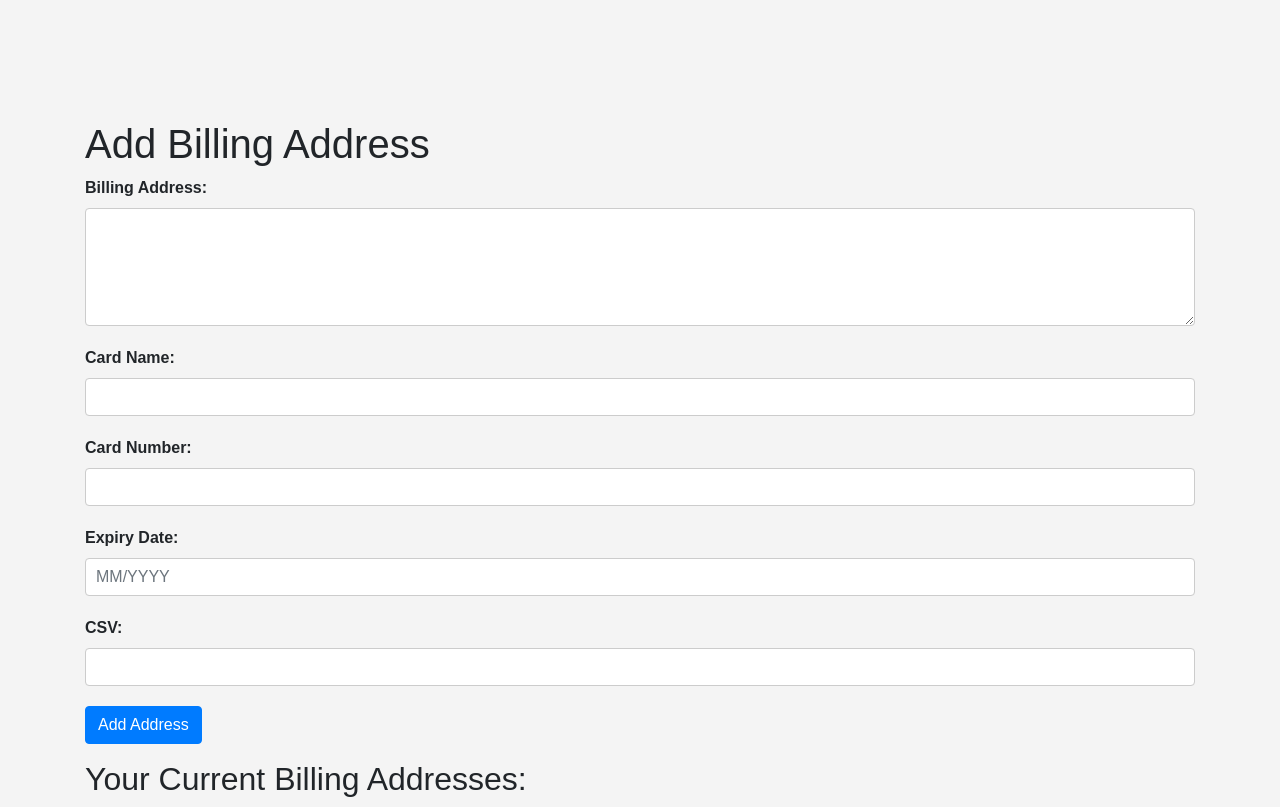
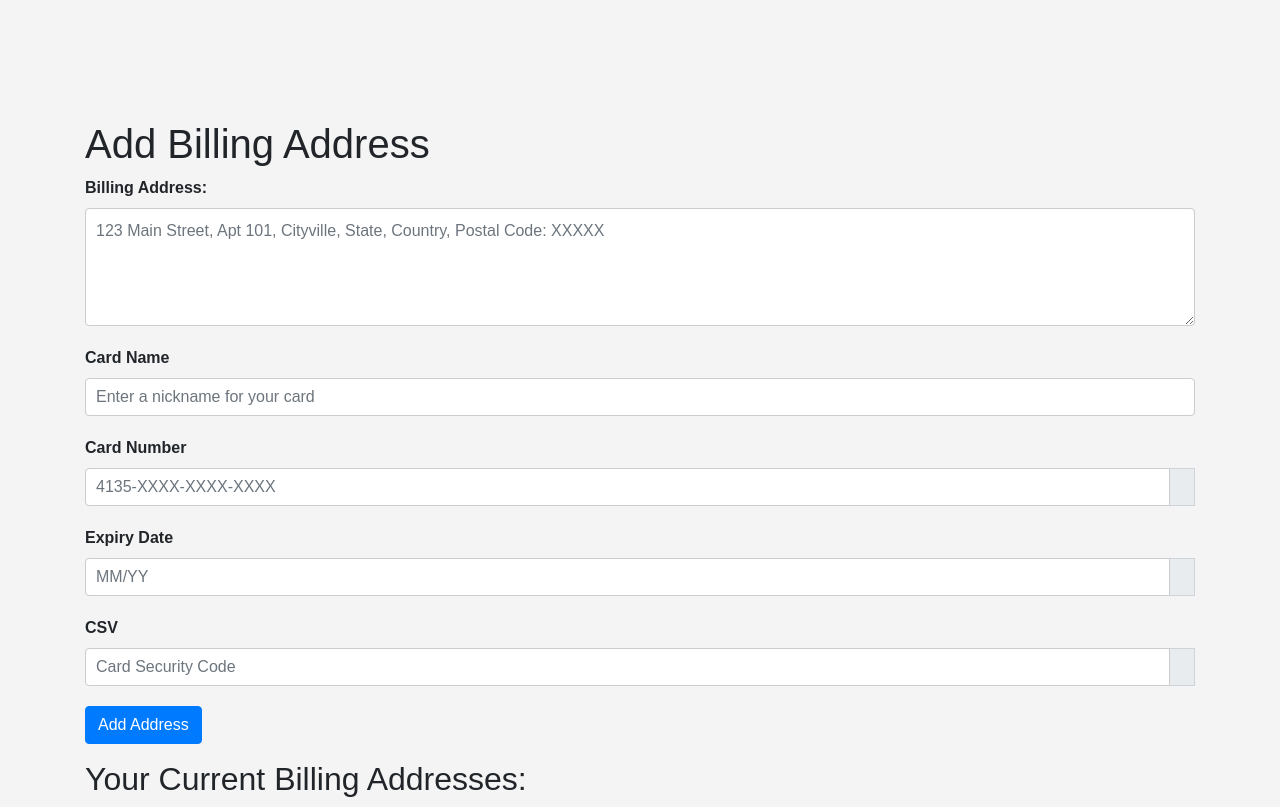
Before and after one commit to ThaminduSulakshana/The-Akuru-GEN, a Flask app: page /add_billing in a window 1280 px wide. Shown: the part 44-851 px from the top of the page. Run offline with Flask 3, Linux system fonts and the light colour scheme; the visitor is signed in with stand-in values (Sample User, id 1); a database or web service that is not in the repository returns one stand-in record (values such as "Sample title"); parts of the project's set-up code (start-up, migrations or seed data) failed here and were passed over; some libraries are stand-ins or nearby versions.

Commit message:
Added validation for card number, expiry date, and CVV in billing.py and corresponding front-end changes in billing.html

```diff
--- a/routes/billing.py
+++ b/routes/billing.py
@@ -5,6 +5,7 @@ import uuid
 from functools import wraps
 import config
 import certifi
+import re
 
 # Connecting to MongoDB database
 client = MongoClient(config.MONGO_URI, tlsCAFile=certifi.where())
@@ -22,6 +23,21 @@ def billing_routes(app):
             return f(*args, **kwargs)
         return decorated_function
 
+        # Function to validate card number
+    def validate_card_number(card_number):
+        # Card number should only contain digits and be of length 16
+        return bool(re.match(r'^\d{16}$', card_number))
+
+    # Function to validate expiry date
+    def validate_expiry_date(expiry_date):
+        # Expiry date should be in the format MM/YY and MM should be in range 01-12 and YY should be in range 00-99
+        return bool(re.match(r'^(0[1-9]|1[0-2])\/(0[0-9]|1[0-9]|2[0-9])$', expiry_date))
+
+    # Function to validate CVV
+    def validate_cvv(cvv):
+        # CVV should only contain 3 digits
+        return bool(re.match(r'^\d{3}$', cvv))
+
     @app.route('/add_billing', methods=['GET', 'POST'])
     @login_required
     def add_billing():
@@ -35,6 +51,22 @@ def billing_routes(app):
             expiry_date = request.form['expiry_date']
             cvv = request.form['cvv']
             current_user = session['username']
+
+            # Validate card number
+            if not validate_card_number(card_number):
+                flash('Invalid card number. Please enter a 16-digit number.', 'error')
+                return redirect(url_for('add_billing'))
+
+            # Validate expiry date
+            if not validate_expiry_date(expiry_date):
+                flash('Invalid expiry date. Please enter a date in the format MM/YY.', 'error')
+                return redirect(url_for('add_billing'))
+
+            # Validate CVV
+            if not validate_cvv(cvv):
+                flash('Invalid CVV. Please enter a 3-digit number.', 'error')
+                return redirect(url_for('add_billing'))
+
             # Updating user's billing addresses in the database
             col.update_one(
                 {'username': current_user},
@@ -72,6 +104,22 @@ def billing_routes(app):
         new_expiry_date = request.form['new_expiry_date' + str(billing_index)]
         new_cvv = request.form['new_cvv' + str(billing_index)]
         current_user = session['username']
+
+        # Validate card number
+        if not validate_card_number(new_card_number):
+            flash('Invalid card number. Please enter a 16-digit number.', 'error')
+            return redirect(url_for('add_billing'))
+
+        # Validate expiry date
+        if not validate_expiry_date(new_expiry_date):
+            flash('Invalid expiry date. Please enter a date in the format MM/YY.', 'error')
+            return redirect(url_for('add_billing'))
+
+        # Validate CVV
+        if not validate_cvv(new_cvv):
+            flash('Invalid CVV. Please enter a 3-digit number.', 'error')
+            return redirect(url_for('add_billing'))
+
         # Updating the specified billing address for the user in the database
         col.update_one(
             {'username': current_user, 'billing_addresses.' + str(billing_index): {'$exists': True}},
@@ -88,6 +136,7 @@ def billing_routes(app):
         flash('Billing address updated successfully.', 'success')
         return redirect(url_for('add_billing'))
 
+
     @app.route('/delete_billing/<int:billing_index>', methods=['POST'])
     @login_required
     def delete_billing(billing_index):
--- /dev/null
+++ b/static/js/validate.js
@@ -0,0 +1,83 @@
+// Function to validate card number
+function validateCardNumber(cardNumber) {
+    return /^\d{16}$/.test(cardNumber);
+}
+
+// Function to detect card type
+function detectCardType(cardNumber) {
+    if (/^4/.test(cardNumber)) {
+        return 'visa';
+    } else if (/^5[1-5]/.test(cardNumber)) {
+        return 'mastercard';
+    } else {
+        return 'unknown';
+    }
+}
+
+// Function to validate expiry date
+function validateExpiryDate(expiryDate) {
+    return /^(0[1-9]|1[0-2])\/\d{2}$/.test(expiryDate);
+}
+
+// Function to validate CVV
+function validateCVV(cvv) {
+    return /^\d{3}$/.test(cvv);
+}
+
+document.addEventListener('DOMContentLoaded', function() {
+    // Select input fields
+    const cardNumberInput = document.getElementById('card_number');
+    const expiryDateInput = document.getElementById('expiry_date');
+    const cvvInput = document.getElementById('cvv');
+
+    // Select feedback spans
+    const cardNumberFeedback = document.getElementById('card-number-feedback');
+    const expiryDateFeedback = document.getElementById('expiry-date-feedback');
+    const cvvFeedback = document.getElementById('cvv-feedback');
+
+    // Function to update feedback
+    function updateFeedback(input, feedback, isValid, hint) {
+        if (isValid) {
+            input.classList.remove('is-invalid');
+            input.classList.add('is-valid');
+            feedback.innerHTML = '';
+        } else {
+            input.classList.remove('is-valid');
+            input.classList.add('is-invalid');
+            feedback.innerHTML = `<div class="invalid-feedback">Invalid input. ${hint}</div>`;
+        }
+    }
+
+    // Event listeners for input fields
+    cardNumberInput.addEventListener('input', function() {
+        const isValid = validateCardNumber(this.value);
+        const cardType = detectCardType(this.value);
+        const hint = 'Please enter a 16-digit card number.';
+        updateFeedback(this, cardNumberFeedback, isValid, hint);
+        // Display card icon based on card type
+        const cardIcon = document.getElementById('card-icon');
+        if (cardType === 'visa') {
+            cardIcon.className = 'fab fa-cc-visa text-success';
+        } else if (cardType === 'mastercard') {
+            cardIcon.className = 'fab fa-cc-mastercard text-success';
+        } else {
+            cardIcon.className = '';
+        }
+    });
+
+    expiryDateInput.addEventListener('input', function() {
+        // Add slash automatically after 2 characters
+        if (this.value.length === 2 && !this.value.includes('/')) {
+            this.value += '/';
+        }
+        const isValid = validateExpiryDate(this.value);
+        const hint = 'Please enter a valid expiry date in MM/YYYY format.';
+        updateFeedback(this, expiryDateFeedback, isValid, hint);
+    });
+
+    cvvInput.addEventListener('input', function() {
+        const isValid = validateCVV(this.value);
+        const hint = 'Please enter a 3-digit CVV.';
+        updateFeedback(this, cvvFeedback, isValid, hint);
+    });
+});
--- a/templates/billing.html
+++ b/templates/billing.html
@@ -4,10 +4,12 @@
     <title>අකුරු GEN</title>
     <link rel="icon" type="image/x-icon" href="/static/img/title.png">
     <link rel="stylesheet" href="https://stackpath.bootstrapcdn.com/bootstrap/4.5.2/css/bootstrap.min.css">
+    <link rel="stylesheet" href="https://cdnjs.cloudflare.com/ajax/libs/font-awesome/5.15.4/css/all.min.css">
     <link rel="stylesheet" href="{{ url_for('static', filename='styles.css') }}">
     <link rel="stylesheet" href="{{ url_for('static', filename='bill.css') }}">
     <script src="{{ url_for('static', filename='js/script.js') }}"></script>
     <script src="{{ url_for('static', filename='js/popup.js') }}"></script>
+    <script src="{{ url_for('static', filename='js/validate.js') }}"></script>
 </head>
 <body>
     <nav>
@@ -17,28 +19,47 @@
         <a href="{{ url_for('login') }}">LogIn</a>
         <a href="{{ url_for('register') }}">SignUp</a>
     </nav>
+
     <div class="container">
     <h1>Add Billing Address</h1>
     <form action="{{ url_for('add_billing') }}" method="post">
         <div class="form-group">
             <label for="billing_address">Billing Address:</label>
-                <textarea class="form-control" id="billing_address" name="billing_address" rows="4" required></textarea>
+            <textarea class="form-control" id="billing_address" name="billing_address" rows="4" placeholder="123 Main Street, Apt 101, Cityville, State, Country, Postal Code: XXXXX" required></textarea>
         </div>
         <div class="form-group">
-                <label for="card_nickname">Card Name:</label>
-                <input type="text" class="form-control" id="card_nickname" name="card_nickname" required>
+            <label for="card_nickname">Card Name</label>
+            <input type="text" class="form-control" id="card_nickname" name="card_nickname" placeholder="Enter a nickname for your card" required>
         </div>
         <div class="form-group">
-                <label for="card_number">Card Number:</label>
-                <input type="text" class="form-control" id="card_number" name="card_number" required>
+            <label for="card_number">Card Number</label>
+            <div class="input-group position-relative">
+                <input type="text" class="form-control" id="card_number" name="card_number" placeholder="4135-XXXX-XXXX-XXXX" required>
+                <div class="input-group-append">
+                    <span class="input-group-text"><i id="card-icon"></i></span>
+                </div>
+                <div class="invalid-feedback" id="card-number-feedback"></div>
+            </div>
         </div>
         <div class="form-group">
-                <label for="expiry_date">Expiry Date:</label>
-                <input type="text" class="form-control" id="expiry_date" name="expiry_date" placeholder="MM/YYYY" required>
+            <label for="expiry_date">Expiry Date</label>
+            <div class="input-group position-relative">
+                <input type="text" class="form-control" id="expiry_date" name="expiry_date" placeholder="MM/YY" required>
+                <div class="input-group-append">
+                    <span class="input-group-text"><i class="fas fa-check-circle text-success d-none"></i></span>
+                </div>
+                <div class="invalid-feedback" id="expiry-date-feedback"></div>
+            </div>
         </div>
         <div class="form-group">
-                <label for="cvv">CSV:</label>
-                <input type="text" class="form-control" id="cvv" name="cvv" required>
+            <label for="cvv">CSV</label>
+            <div class="input-group position-relative">
+                <input type="text" class="form-control" id="cvv" name="cvv" placeholder="Card Security Code" required>
+                <div class="input-group-append">
+                    <span class="input-group-text"><i class="fas fa-check-circle text-success d-none"></i></span>
+                </div>
+                <div class="invalid-feedback" id="cvv-feedback"></div>
+            </div>
         </div>
         <button type="submit" class="btn btn-primary mb-3">Add Address</button>
     </form>
@@ -61,7 +82,7 @@
                 </div>
                 <div class="form-group">
                     <label for="new_expiry_date{{ index }}">Expiry Date:</label>
-                    <input type="text" class="form-control" id="new_expiry_date{{ index }}" name="new_expiry_date{{ index }}" value="{{ billing_address.expiry_date }}" placeholder="MM/YYYY" required>
+                    <input type="text" class="form-control" id="new_expiry_date{{ index }}" name="new_expiry_date{{ index }}" value="{{ billing_address.expiry_date }}" placeholder="MM/YY" required>
                 </div>
                 <div class="form-group">
                     <label for="new_cvv{{ index }}">CVV:</label>
@@ -75,6 +96,7 @@
         {% endfor %}
     </div>
 </div>
+
 {% with messages = get_flashed_messages(with_categories=true) %}
     {% if messages %}
         {% for category, message in messages %}
```
Lines whose indentation alone changed are shown as unchanged.
